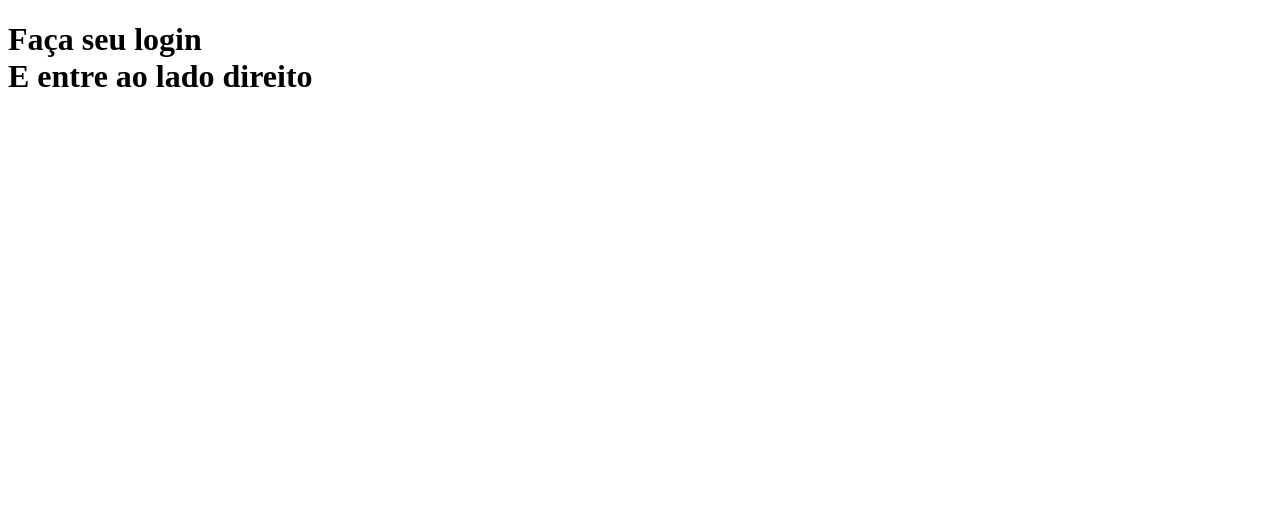
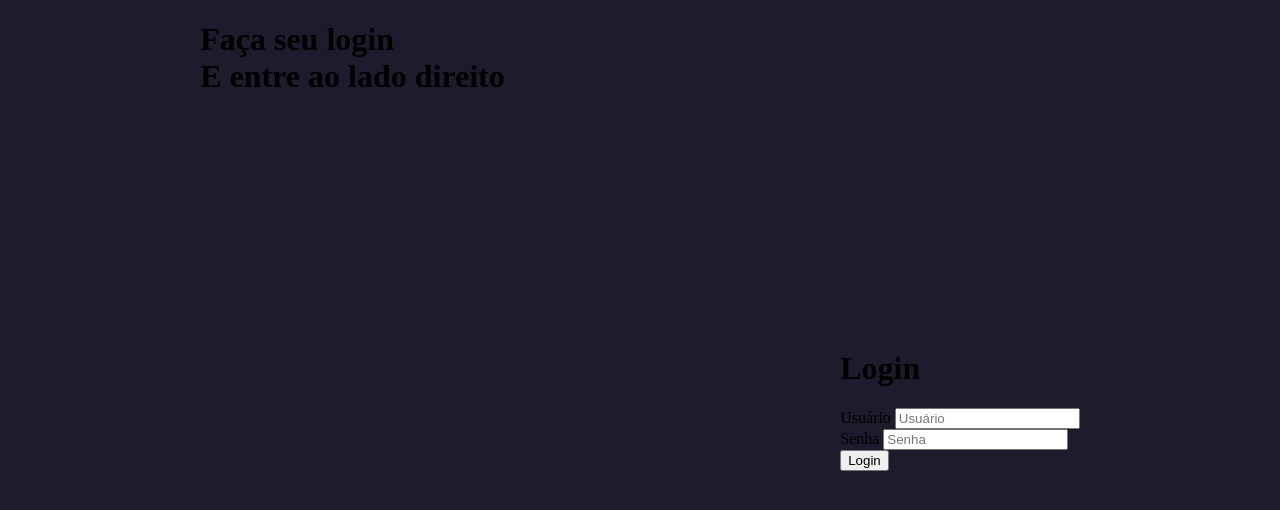
Before and after one commit to gabrielcampari/Login-Screen, a plain HTML site: page index.html in a window 1280 px wide. Drawn offline with Linux system fonts and the light colour scheme.

Commit message:
new changes

```diff
--- a/index.html
+++ b/index.html
@@ -2,14 +2,30 @@
 <html lang="en">
 <head>
     <meta charset="UTF-8">
+    <meta http-equiv="X-UA-Compatible" content="ID=edge">
     <meta name="viewport" content="width=device-width, initial-scale=1.0">
+    <link rel="stylesheet" href="style.css">
     <title>Login</title>
 </head>
 <body>
     <div class="main-login">
-        <div class="left-login"></div>
+        <div class="left-login">
             <h1>Faça seu login<br>E entre ao lado direito</h1>
-        <div class="right-login"></div>
+        </div>
+        <div class="right-login">
+            <div class="card-login">
+                <h1>Login</h1>
+                <div class = "textfield">
+                    <label for="usuario">Usuário</label>
+                    <input type="text" name="usuario" placeholder="Usuário">
+                </div>
+                <div class = "textfield">
+                    <label for="senha">Senha</label>
+                    <input type="password" name="senha" placeholder="Senha">
+                </div>
+                <button class="btn-login">Login</button>
+            </div>
+        </div>
     </div>
 </body>
 </html>
--- /dev/null
+++ b/style.css
@@ -0,0 +1,19 @@
+body {
+    margin: 0;
+}
+
+.main-login{
+    width: 100vw;
+    height: 100vh;
+    background: #201b2c;
+    display: flex;
+    justify-content: center;
+    align-items: center;
+}
+
+.left-login{
+    width: 50vw;
+    height: 100vh;
+    justify-content: center;
+    align-items: center;
+}
```
